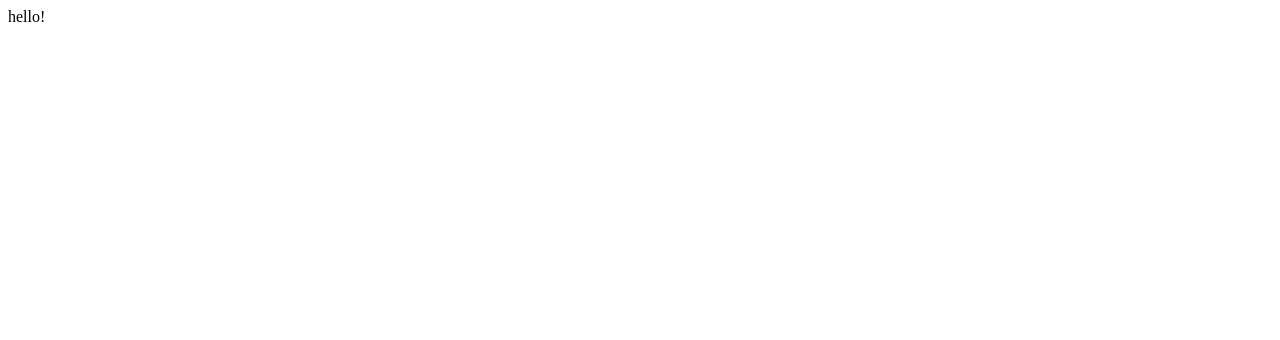
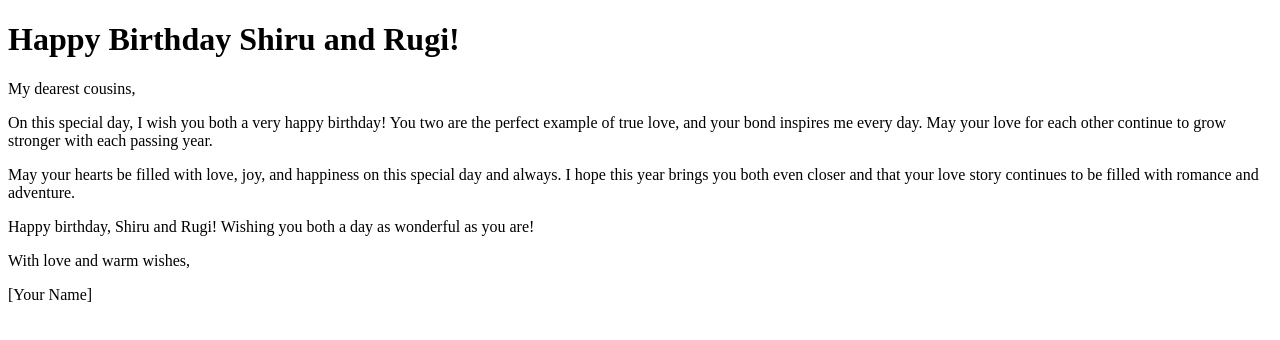
Before and after one commit to Simon3222/AwesomeBirthday.github.io, a plain HTML site: page index.html in a window 1280 px wide. Drawn offline with Linux system fonts and the light colour scheme.

Commit message:
Update index.html

```diff
--- a/index.html
+++ b/index.html
@@ -1,4 +1,29 @@
+<!DOCTYPE html>
 
 <html>
-hello!
+
+  <head>
+
+    <title>Happy Birthday Shiru and Rugi!</title>
+
+  </head>
+
+  <body>
+
+    <h1>Happy Birthday Shiru and Rugi!</h1>
+
+    <p>My dearest cousins,</p>
+
+    <p>On this special day, I wish you both a very happy birthday! You two are the perfect example of true love, and your bond inspires me every day. May your love for each other continue to grow stronger with each passing year.</p>
+
+    <p>May your hearts be filled with love, joy, and happiness on this special day and always. I hope this year brings you both even closer and that your love story continues to be filled with romance and adventure.</p>
+
+    <p>Happy birthday, Shiru and Rugi! Wishing you both a day as wonderful as you are!</p>
+
+    <p>With love and warm wishes,</p>
+
+    <p>[Your Name]</p>
+
+  </body>
+
 </html>
```
